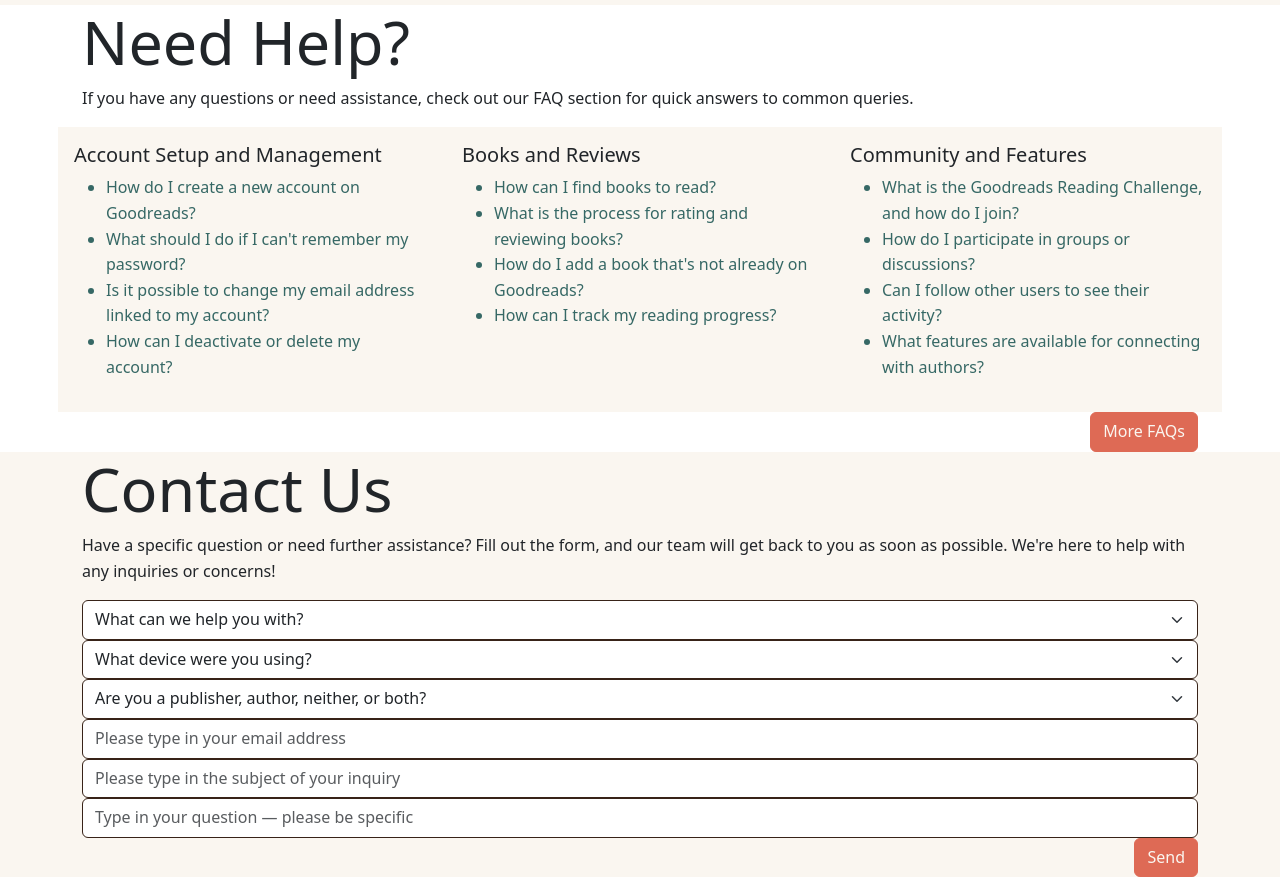
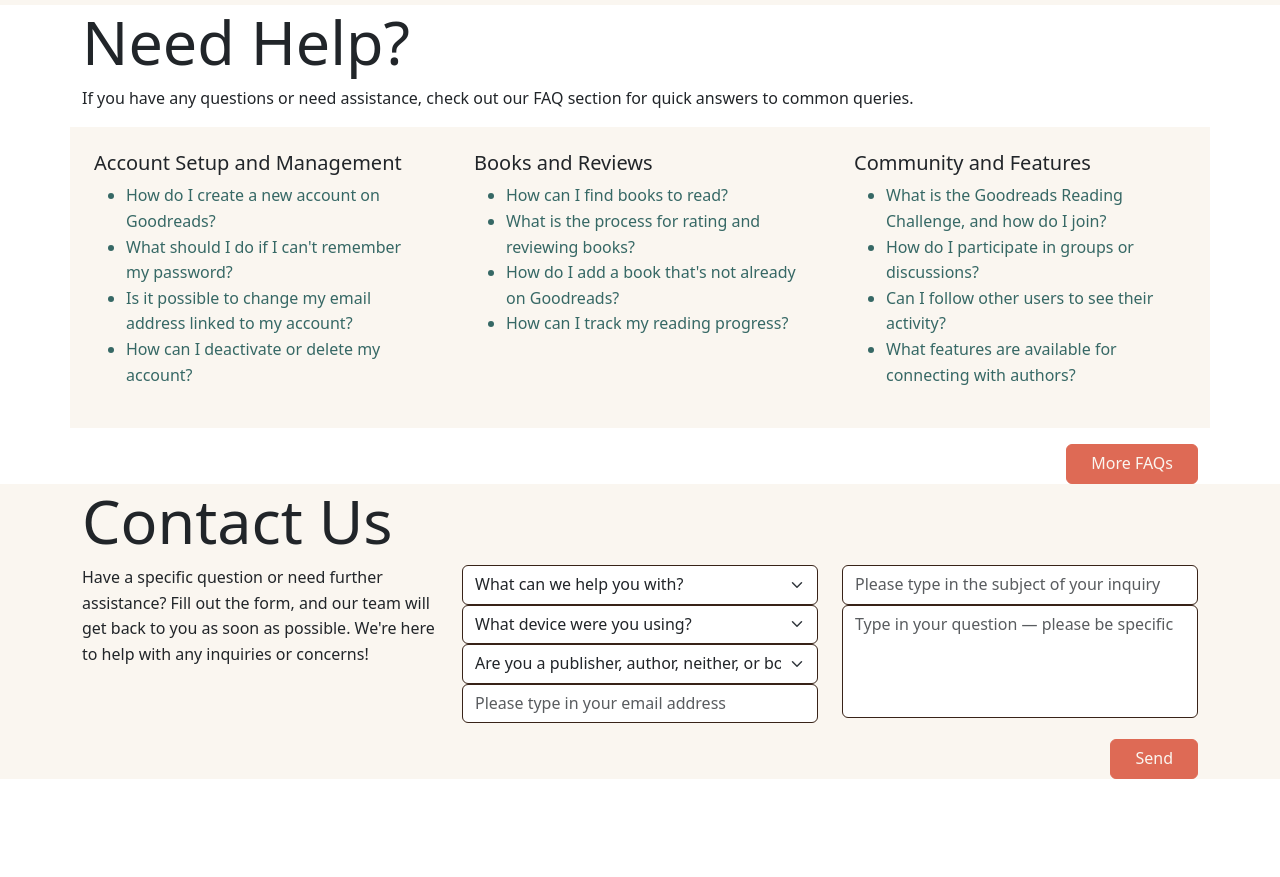
Before and after one commit to bilt0004/dsn1713-final, a website: page contact.html in a window 1280 px wide. Shown: the part 66-943 px from the top of the page. After the commit the page ends 845 px from the top, so only its background shows below. Drawn offline with Linux system fonts and the light colour scheme.

Commit message:
Updated HTML

```diff
--- a/contact.html
+++ b/contact.html
@@ -74,9 +74,9 @@
                 <h1>Need Help?</h1>
                 <p>If you have any questions or need assistance, check out our FAQ section for quick answers to common queries.</p>
 
-                <div class="row g-5">
+                <div class="row">
                     <!-- Account Setup and Management FAQ -->
-                    <div class="bg-light p-3 col-12 col-lg-4">
+                    <div class="bg-light p-4 col-12 col-lg-4">
                         <h6>Account Setup and Management</h6>
                         <ul class="faq">
                             <li><a class="faq" href="#">How do I create a new account on Goodreads?</a></li>
@@ -87,7 +87,7 @@
                     </div>
 
                     <!-- Books and Reviews FAQ -->
-                    <div class="bg-light p-3 col-12 col-lg-4">
+                    <div class="bg-light p-4 col-12 col-lg-4">
                         <h6>Books and Reviews</h6>
                         <ul class="faq">
                             <li><a class="faq" href="#">How can I find books to read?</a></li>
@@ -98,7 +98,7 @@
                     </div>
 
                     <!--Community and Features FAQ -->
-                    <div class="bg-light p-3 col-12 col-lg-4">
+                    <div class="bg-light p-4 col-12 col-lg-4">
                         <h6>Community and Features</h6>
                         <ul class="faq">
                             <li><a class="faq" href="#">What is the Goodreads Reading Challenge, and how do I join?</a></li>
@@ -109,8 +109,8 @@
                     </div>
                 </div>
                 <!-- Need to make text WHITE -->
-                 <div class="d-flex justify-content-between">
-                    <button type="button" class="btn btn-secondary text-light ms-auto">More FAQs</button>
+                 <div class="d-flex justify-content-between mt-3">
+                    <button type="button" class="btn btn-secondary text-light px-4 ms-auto">More FAQs</button>
                 </div>
 
             </div>
@@ -118,10 +118,12 @@
 
         <div class="bg-light">
           <section class="container-lg">
-              <div>
-                  <h1>Contact Us</h1>
+            <h1>Contact Us</h1>
+              <div class="row">
+                <div class="col-12 col-lg-4">
                   <p>Have a specific question or need further assistance? Fill out the form, and our team will get back to you as soon as possible. We're here to help with any inquiries or concerns!</p>
-
+                </div>
+                <div class="col-12 col-lg-4">
                   <select class="form-select" aria-label="Default select example">
                       <option selected>What can we help you with?</option>
                       <option value="1">One</option>
@@ -145,15 +147,17 @@
                   </select>
 
                   <input type="text" class="form-control" placeholder="Please type in your email address" aria-label="Email input for help request">
+                </div>
 
+                <div class="col-12 col-lg-4">
                   <input type="text" class="form-control" placeholder="Please type in the subject of your inquiry" aria-label="Subject of your inquiry for help request">
 
-                  <input type="text" class="form-control" placeholder="Type in your question — please be specific" aria-label="Your question for the help request">
-              </div>
+                  <input type="text" class="form-control" style="padding-bottom: 5rem;" placeholder="Type in your question — please be specific" aria-label="Your question for the help request">
+                </div>
 
               <!-- Need to make text WHITE -->
-              <div class="d-flex justify-content-between">
-                  <button type="button" class="btn btn-secondary text-light ms-auto">Send</button>
+              <div class="d-flex justify-content-between mt-3">
+                  <button type="button" class="btn btn-secondary text-light px-4 ms-auto">Send</button>
               </div>
 
           </section>
--- a/scss/custom.scss
+++ b/scss/custom.scss
@@ -60,6 +60,13 @@
 
 // Changing navbar
 
+// Hero image sizing
+.hero img {
+    height: 350px;
+    width: 100%;
+    object-fit: cover;
+    display: block;
+}
 
 // Typography
 $h1-font-size: 1rem * 3.815;
```
Also changed, not shown: genres.html (+1 -1 lines), index.html (+22 -0 lines), css/custom.css, 1 other file.
